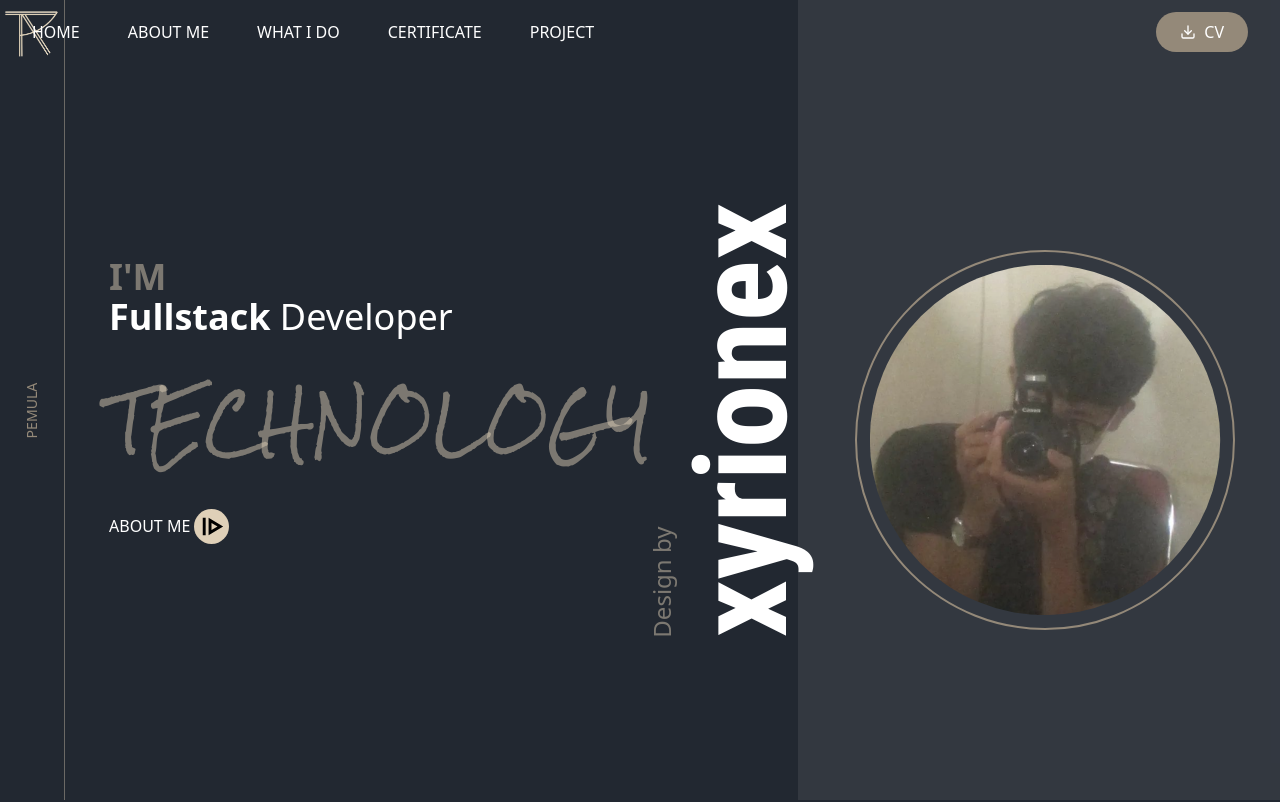
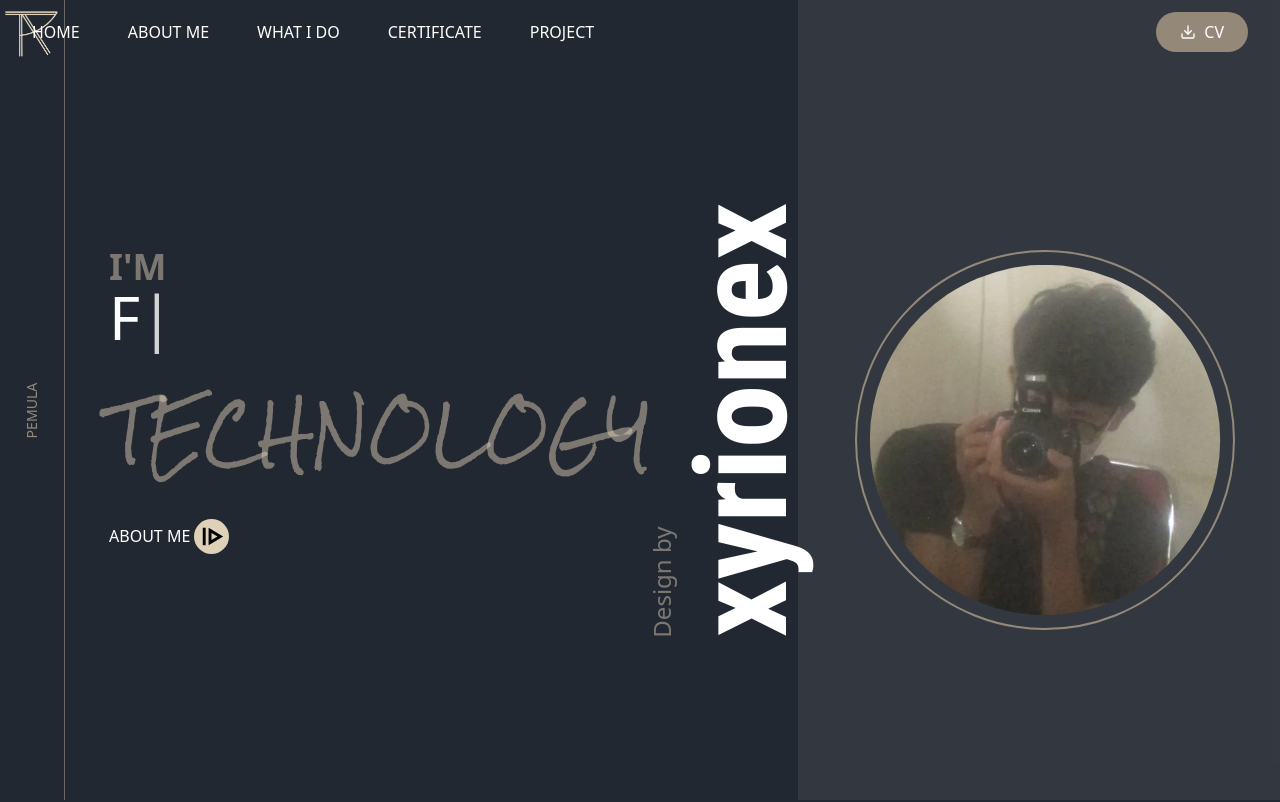
Before and after one commit to xyrionexx/portofolio, a Next.js app: page / in a window 1280 px wide. Shown: the top 802 px of the page. Built offline with nearby package versions, Linux system fonts and the light colour scheme; a web font is replaced by a local one.

Commit message:
perbaiki

```diff
--- a/src/footer/page.tsx
+++ b/src/footer/page.tsx
@@ -54,7 +54,7 @@ export default function Footer() {
 
         {/* Copyright */}
         <div className="text-gray-400 text-sm">
-          © {new Date().getFullYear()} Your Name. All rights reserved.
+          © {new Date().getFullYear()} Adit Rahmat Hidayat. All rights reserved.
         </div>
       </div>
     </footer>
--- a/src/homepage/home.tsx
+++ b/src/homepage/home.tsx
@@ -2,8 +2,56 @@
 
 import "./homepage.css";
 import Image from "next/image";
+import { useState, useEffect } from "react";
 
 export default function Homepage() {
+  const texts = [
+    "Fullstack Developer",
+    "Frontend Developer",
+    "Backend Developer",
+  ];
+  const [currentTextIndex, setCurrentTextIndex] = useState(0);
+  const [currentText, setCurrentText] = useState("");
+  const [isDeleting, setIsDeleting] = useState(false);
+  const [typingSpeed, setTypingSpeed] = useState(150);
+
+  useEffect(() => {
+    const handleTyping = () => {
+      const fullText = texts[currentTextIndex];
+
+      if (isDeleting) {
+        setCurrentText(fullText.substring(0, currentText.length - 1));
+        setTypingSpeed(75);
+      } else {
+        setCurrentText(fullText.substring(0, currentText.length + 1));
+        setTypingSpeed(150);
+      }
+
+      if (!isDeleting && currentText === fullText) {
+        setTimeout(() => setIsDeleting(true), 2000);
+      } else if (isDeleting && currentText === "") {
+        setIsDeleting(false);
+        setCurrentTextIndex((prevIndex) => (prevIndex + 1) % texts.length);
+      }
+    };
+
+    const timer = setTimeout(handleTyping, typingSpeed);
+    return () => clearTimeout(timer);
+  }, [currentText, isDeleting, currentTextIndex, texts, typingSpeed]);
+
+  // Split text to highlight the role part
+  const getDisplayText = () => {
+    const words = currentText.split(" ");
+    if (words.length === 2) {
+      return (
+        <>
+          <span className="text-white font-semibold">{words[0]} </span>
+          {words[1]}
+        </>
+      );
+    }
+    return currentText;
+  };
   return (
     <>
       <div id="home" className="heroPage h-screen w-screen flex ">
@@ -24,9 +72,9 @@ export default function Homepage() {
           <div className="greet">
             <div className="textGreet mb-14 text-4xl">
               <h1 className="im font-bold">I&apos;M</h1>
-              <h1 className="text-white">
-                <span className="text-white font-semibold ">Fullstack </span>
-                Developer
+              <h1 className="text-white text-3xl md:text-6xl font-normal">
+                {getDisplayText()}
+                <span className="animate-pulse text-white">|</span>
               </h1>
             </div>
             <h2 className="slogan text-6xl">TECHNOLOGY</h2>
```
